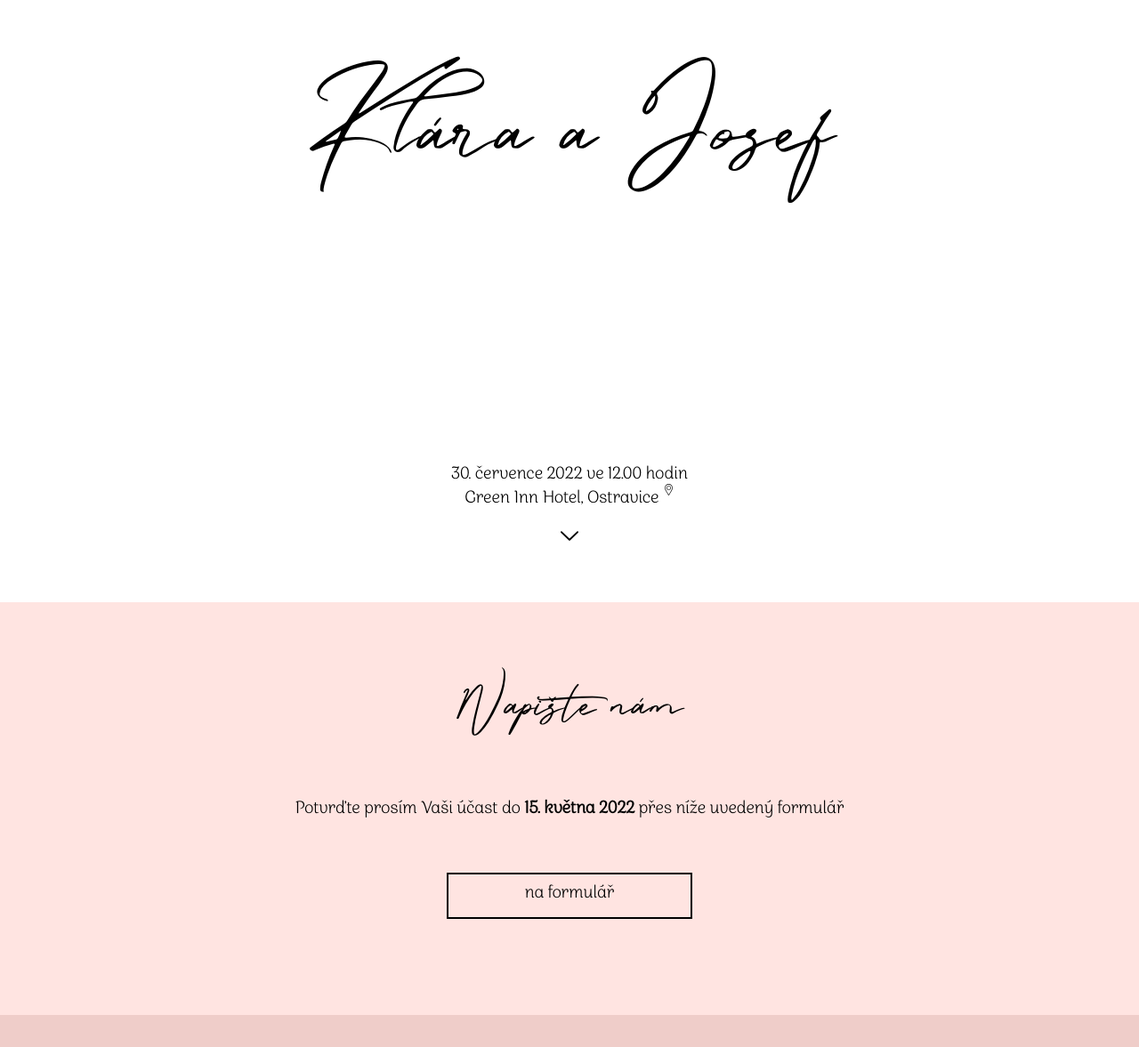
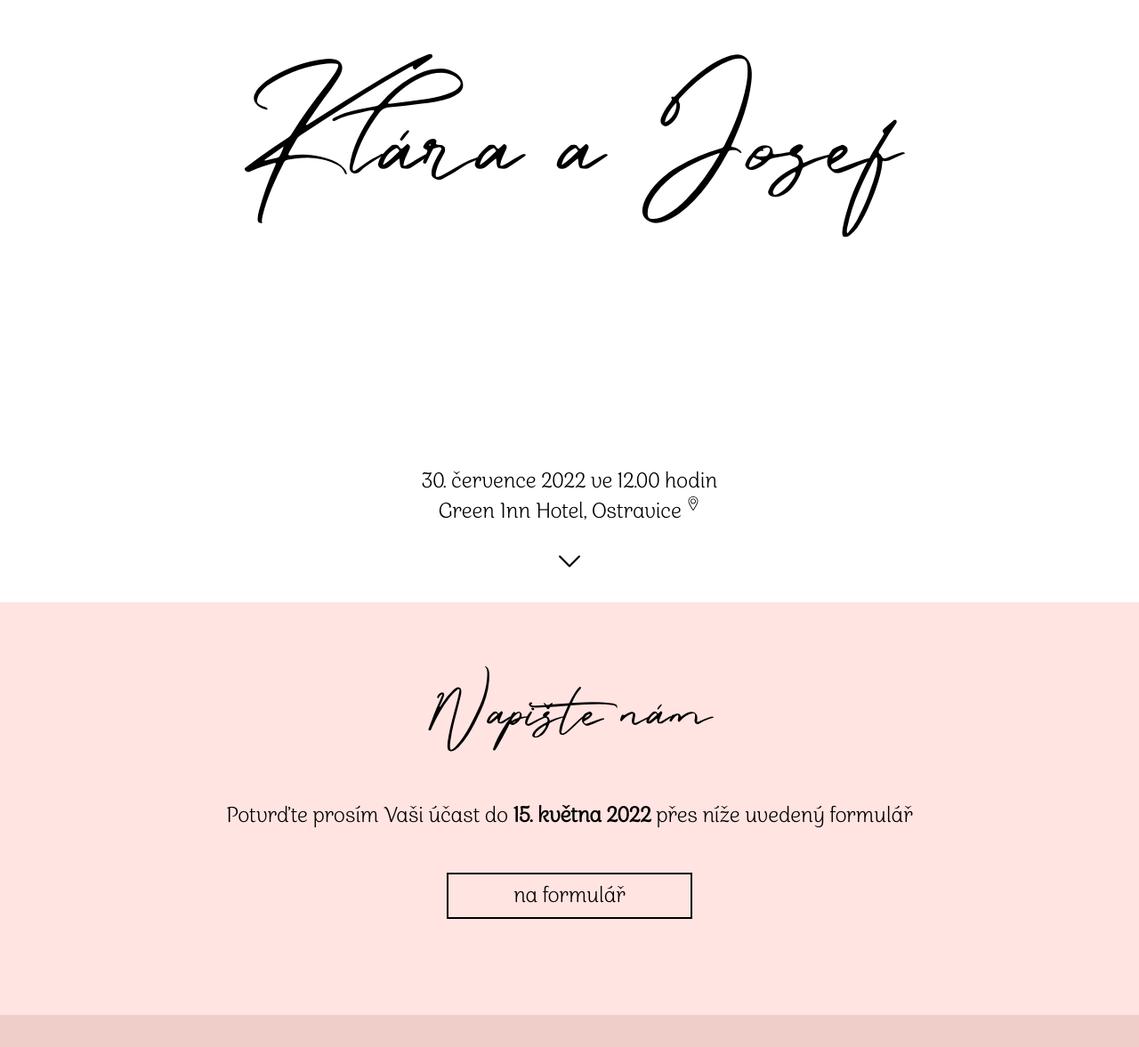
Before and after one commit to josefondrej/wedding-web, a plain HTML site: page index.html in a window 1280 px wide. Shown: the part 123-1300 px from the top of the page at 89% size. Drawn offline with Linux system fonts and the light colour scheme.

Commit message:
Revert "Text size relative to screen width instead of height"
This reverts commit f079c993b98ff0523c34422c6bdce9f8d076b704.

```diff
--- a/index.html
+++ b/index.html
@@ -18,8 +18,8 @@
             <a href="https://mapy.cz/s/kuferotalu" class="link">
                 Green Inn Hotel, Ostravice
             </a>
-            <img src="icons/location.svg" style="width: 1vw; position: relative; top: -1vh"><br><br>
-            <a href="#form"><img src="icons/down_arrow.svg" style="width: 1.5vw; position: relative; top: -1vh"></a>
+            <img src="icons/location.svg" style="width: 2vh; position: relative; top: -1vh"><br><br>
+            <a href="#form"><img src="icons/down_arrow.svg" style="width: 3vh; position: relative; top: -1vh"></a>
         </h3>
     </div>
     <div style="height: 12vh" class="hbox">
--- a/styles.css
+++ b/styles.css
@@ -73,7 +73,7 @@ body {
     font-family: appetiteprolight;
     text-underline: none;
     text-decoration: none;
-    font-size: 1.5vw;
+    font-size: 3vh;
     padding: 1vh;
     margin: auto;
 }
@@ -84,7 +84,7 @@ body {
 
 h1 {
     font-family: caramello;
-    font-size: 8vw;
+    font-size: 16vh;
     font-weight: lighter;
     margin: 0;
     padding: 0;
@@ -92,7 +92,7 @@ h1 {
 
 h2 {
     font-family: caramello;
-    font-size: 4vw;
+    font-size: 8vh;
     font-weight: lighter;
     margin: 0;
     padding: 0;
@@ -101,7 +101,7 @@ h2 {
 
 h3 {
     font-family: appetiteprolight;
-    font-size: 1.5vw;
+    font-size: 3vh;
     font-weight: lighter;
 }
 
```
